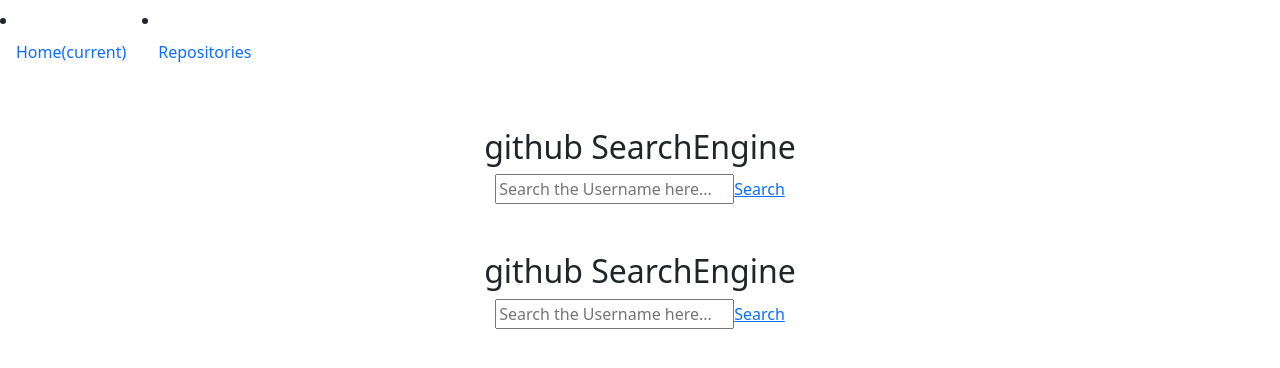
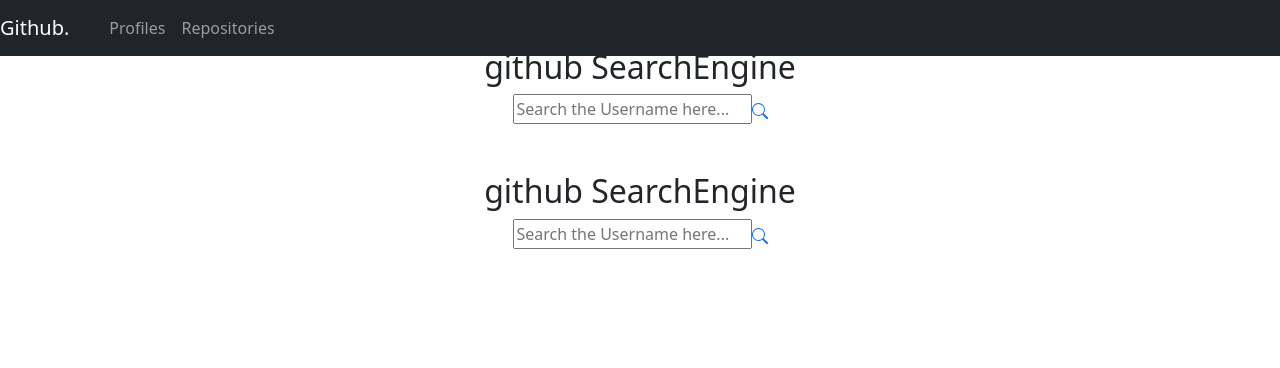
Before and after one commit to juma-moringa/GITHUB-API-SEARCH, an Angular app: page /home in a window 1280 px wide. Shown: the top 368 px of the page. Built offline with nearby package versions, Linux system fonts and the light colour scheme; no server answers.

Commit message:
changed the navbar

```diff
--- a/src/app/http.service.ts
+++ b/src/app/http.service.ts
@@ -32,6 +32,7 @@
       this.users = [];
       this.http.get<ApiResponse>(searchEndpoint).toPromise().then(
         (results: any)=>{
+          console.log(results)
         this.users.push(results);
         console.log(results)
         resolve();
--- a/src/app/navbar/navbar.component.html
+++ b/src/app/navbar/navbar.component.html
@@ -1,4 +1,24 @@
-<div class="container-full">
+
+
+
+<nav class="navbar navbar-expand-lg navbar-dark bg-dark fixed-top">
+  <a class="navbar-brand" routerLink="">Github.</a>
+  <button class="navbar-toggler" type="button" data-toggle="collapse" data-target="#navbarNavAltMarkup"
+      aria-controls="navbarNavAltMarkup" aria-expanded="false" aria-label="Toggle navigation">
+      <span class="navbar-toggler-icon"></span>
+  </button>
+  <div class="collapse navbar-collapse" id="navbarNavAltMarkup">
+      <div class="navbar-nav">
+          <a class="nav-item nav-link" routerLink=""> </a>
+          <a class="nav-item nav-link" routerLink="/landing-page">Profiles</a>
+          <a class="nav-item nav-link" routerLink="/search">Repositories</a>
+      </div>
+  </div>
+</nav>
+<!-- <div class="container-full"> -->
+
+
+<!--
   <nav class="navbar navbar-expand-lg navbar-info ">
 
     <li class="nav-item active">
@@ -13,5 +33,5 @@
       aria-controls="navbarNavAltMarkup" aria-expanded="false" aria-label="Toggle navigation">
       <span class="navbar-toggler-icon"></span>
     </button>
-  </nav>
-</div>
+  </nav> -->
+<!-- </div> -->
--- a/src/app/search/search.component.html
+++ b/src/app/search/search.component.html
@@ -3,8 +3,9 @@
     <div class="searchbar">
       <input type="text" class="search_input" name="username" [(ngModel)]="username"
         placeholder="Search the Username here...">
-      <a class="search_icon" (click)="search(username)">Search</a>
-
+      <a class="search_icon" (click)="search(username)">   <svg xmlns="http://www.w3.org/2000/svg" width="16" height="16" fill="currentColor" class="bi bi-search" viewBox="0 0 16 16">
+        <path d="M11.742 10.344a6.5 6.5 0 1 0-1.397 1.398h-.001c.03.04.062.078.098.115l3.85 3.85a1 1 0 0 0 1.415-1.414l-3.85-3.85a1.007 1.007 0 0 0-.115-.1zM12 6.5a5.5 5.5 0 1 1-11 0 5.5 5.5 0 0 1 11 0z"/>
+      </svg></a>
     </div>
   </div>
 </div>
--- a/src/app/search/search.component.ts
+++ b/src/app/search/search.component.ts
@@ -1,22 +1,17 @@
-// import { Output } from '@angular/core';
-// import { Component, OnInit } from '@angular/core';
-// // import * as EventEmitter from 'events';
-import { Component, OnInit,Output,EventEmitter } from '@angular/core';
+import { Component, OnInit, Output, EventEmitter } from '@angular/core';
+
 @Component({
   selector: 'app-search',
   templateUrl: './search.component.html',
-  styleUrls: ['./search.component.css']
+  styleUrls: ['./search.component.css'],
 })
 export class SearchComponent implements OnInit {
+  username!: string;
+  @Output() emitUserName = new EventEmitter<string>();
+  search(username: string) {
+    this.emitUserName.emit(username);
+  }
+  constructor() {}
 
-  username!: string
-  @Output() emitUserName = new EventEmitter<string>()
-  search(username: string){
-    this.emitUserName.emit(username)
-  }
- constructor() { }
-
- ngOnInit() {
- }
-
+  ngOnInit() {}
 }
```
